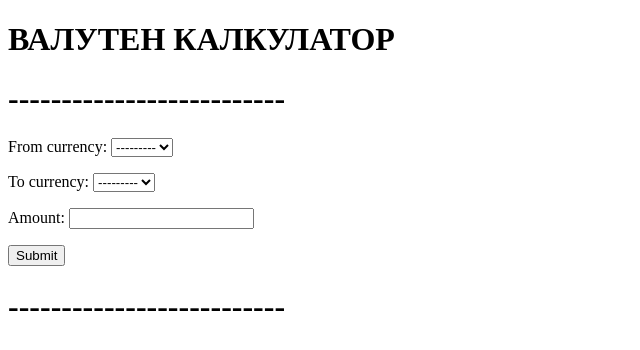
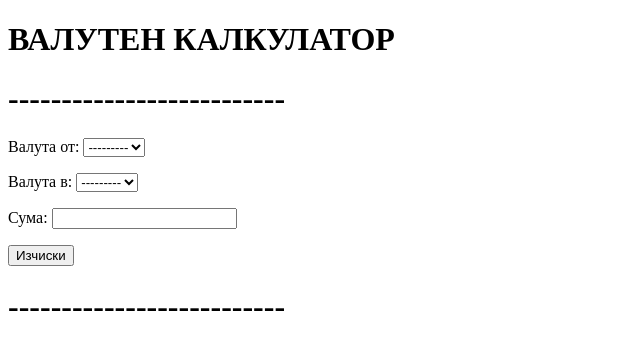
Before and after one commit to Ivan1994Petrov/currency_converter, a Django app: page /calculator/ in a window 1280 px wide. Shown: the top 350 px of the page, without its empty margins (0-640 px from the left). Run offline with Django 3.2, Linux system fonts and the light colour scheme; data that the repository does not hold is empty; some libraries are stand-ins or nearby versions.

Commit message:
translate to bulgarian

```diff
--- a/converter/core/forms.py
+++ b/converter/core/forms.py
@@ -6,7 +6,7 @@ from core.models import BaseCurrency, QuoteCurrency
 class CalculatorForm(forms.Form):
     """Form for calculator page"""
     from_currency = forms.ModelChoiceField(
-        queryset=BaseCurrency.objects.all())
+        queryset=BaseCurrency.objects.all(), label='Валута от')
     to_currency = forms.ModelChoiceField(
-        queryset=QuoteCurrency.objects.all())
-    amount = forms.DecimalField()
+        queryset=QuoteCurrency.objects.all(), label='Валута в')
+    amount = forms.DecimalField(label='Сума')
--- a/converter/core/static/js/calculator_helper.js
+++ b/converter/core/static/js/calculator_helper.js
@@ -20,10 +20,10 @@ document.getElementById("calculate").onclick = function () {
           if(typeof(data.result) === 'number'){
             let formattedResult = Number(data.result).toFixed(6)
 
-            let result = $("<h2></h2>").text(`The result is ${formattedResult}`);
+            let result = $("<h2></h2>").text(`Резултатът е: ${formattedResult}`);
             $("body").append(result);
           }else{
-            let result = $("<h2></h2>").text(`Opps can yo choice one of: ${data.result}`);
+            let result = $("<h2></h2>").text(`Моля да изберете една от следните валути: ${data.result}`);
             $("body").append(result);
           }
         }
--- a/converter/core/templates/backend/changelist.html
+++ b/converter/core/templates/backend/changelist.html
@@ -8,6 +8,11 @@
         <input type="button" id="sync-now" value="Синхронизирай сега">
     </form>
 </div>
+<ul class="object-tools">
+    <li>
+        <a class="addlink" href="/admin/core/currencypair/add/">Добави валутна двойка</a>
+    </li>
+</ul>
 <br/>
 <script src="https://code.jquery.com/jquery-3.1.0.min.js"></script>
 <script type="text/javascript" src="{% static 'js/sync_currencies.js' %}"></script>
--- a/converter/core/templates/pages/calculator.html
+++ b/converter/core/templates/pages/calculator.html
@@ -8,7 +8,7 @@
 <form method="post">
     {% csrf_token %}
     {{ form.as_p }}
-    <input type="button" id="calculate" value="Submit">
+    <input type="button" id="calculate" value="Изчиски">
 </form>
 <h1>--------------------------</h1>
 
--- a/converter/core/templates/pages/list.html
+++ b/converter/core/templates/pages/list.html
@@ -7,7 +7,7 @@
     {% for currency_pair in currency_pairs %}
     <li>{{ currency_pair }}</li>
     {% empty %}
-    <li>No currency pairs yet.</li>
+    <li>Все още няма валутни двойки.</li>
     {% endfor %}
 </ul>
 {% endblock %}
```
